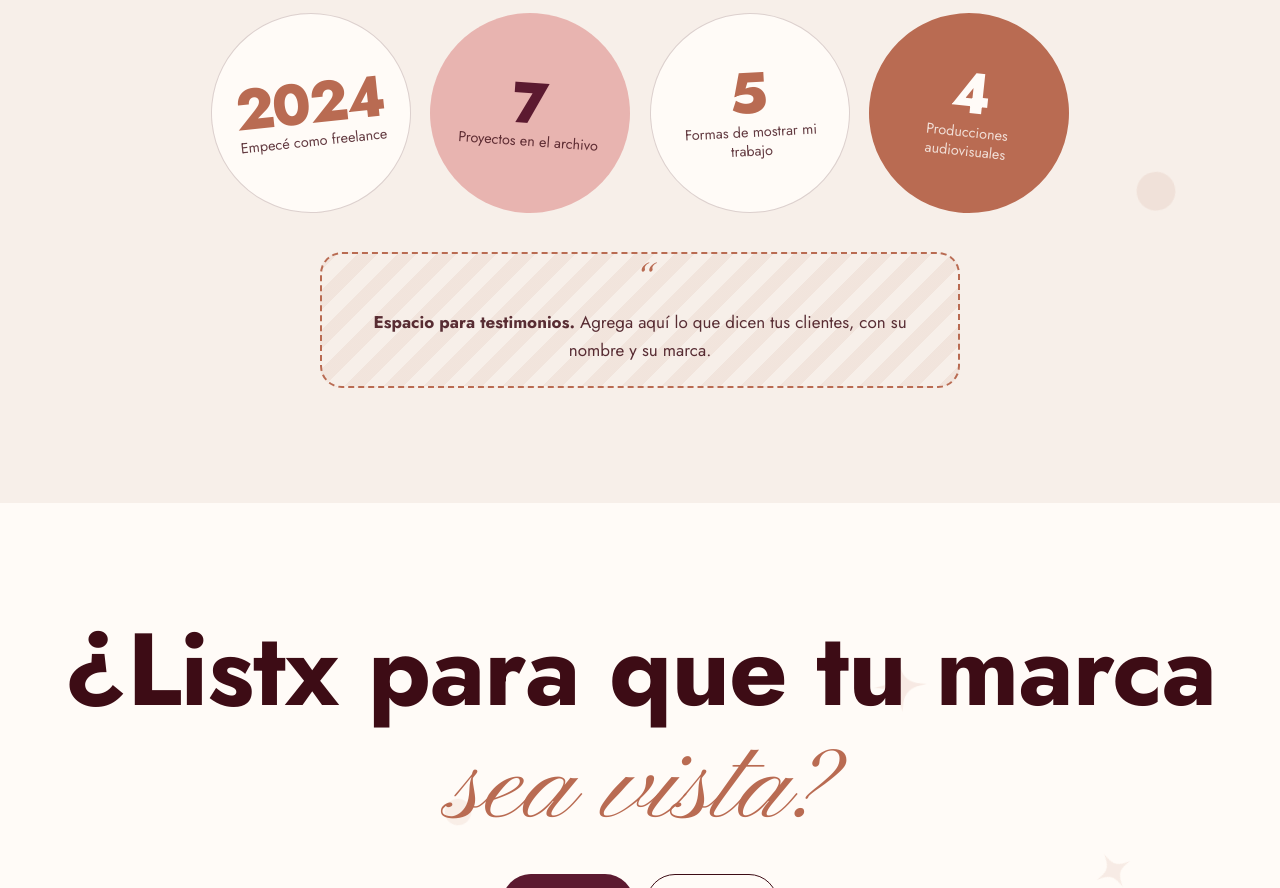
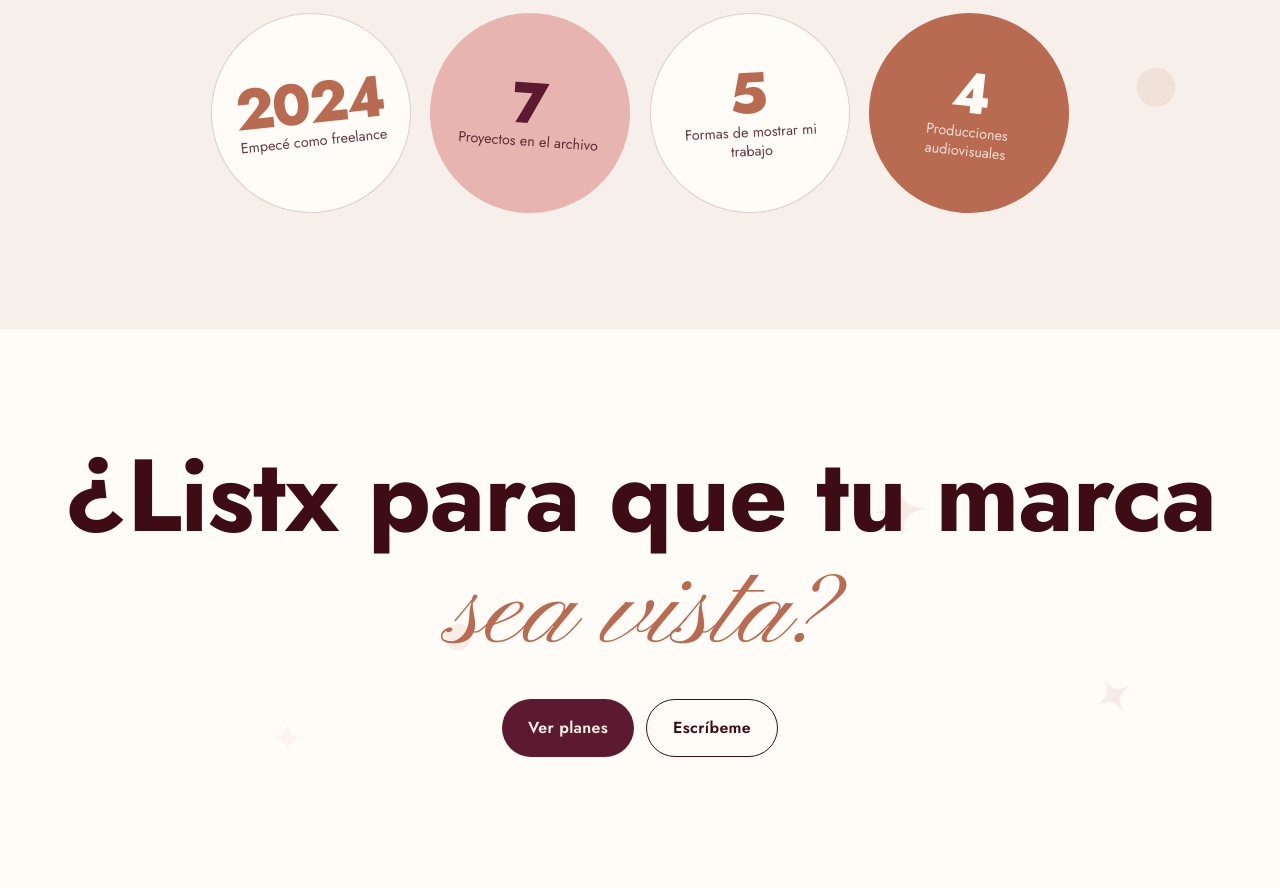
Before and after one commit to SofiMon9/Portafolio_web_trazo_sof_, a plain HTML site: page inicio.html in a window 1280 px wide. Shown: the part 1760-2648 px from the top of the page. Drawn offline with Linux system fonts and the light colour scheme.

Commit message:
Inicio: se elimina el espacio para testimonios
Co-Authored-By: Claude Opus 5.5 <noreply@anthropic.com>

```diff
--- a/css/inicio.css
+++ b/css/inicio.css
@@ -11,9 +11,6 @@
 .facts4 b{display:block;font-weight:800;font-size:clamp(2.4rem,5vw,3.6rem);line-height:1;color:var(--accent);font-variant-numeric:tabular-nums}
 .facts4 span{opacity:.8;font-size:.95rem}
 @media (max-width:800px){.why{grid-template-columns:1fr}}
-.quote-slot{margin-top:1rem;border-radius:22px;border:2px dashed var(--terra);padding:1.4rem;background:repeating-linear-gradient(-45deg,rgba(185,107,82,.08) 0 14px,transparent 14px 28px)}
-.quote-slot .script{font-size:3rem;color:var(--accent);line-height:.6}
-.quote-slot p{opacity:.85}
 
 .cta-plan{text-align:center}
 .cta-plan .st{font-size:clamp(2.8rem,8vw,6.6rem)}
@@ -44,7 +41,6 @@
 .facts4.round div:nth-child(4){background:var(--terra);color:var(--blanco);border:0}
 .facts4.round div:nth-child(4) b{color:var(--blanco)}
 .facts4.round span{font-size:.9rem;line-height:1.3}
-.center .quote-slot{max-width:640px;margin:2.4rem auto 0}
 
 @media (prefers-reduced-motion:reduce){.hero h1 .ch{transform:none}.hero{animation:none}}
 
--- a/inicio.html
+++ b/inicio.html
@@ -12,7 +12,7 @@
 <link rel="stylesheet" href="css/base.css?v=20261124b">
 <link rel="stylesheet" href="css/barra-menu.css?v=20261124b">
 <link rel="stylesheet" href="css/pie.css?v=20261124b">
-<link rel="stylesheet" href="css/inicio.css?v=20261113d">
+<link rel="stylesheet" href="css/inicio.css?v=20261124a">
 <!-- Antes de pintar: tema guardado y franjas de llegada desde otra página -->
 <script>
 (function(){var r=document.documentElement;try{var t=localStorage.getItem('sof-theme');if(t==='dark'||t==='light')r.dataset.theme=t;if(localStorage.getItem('sof-lang')==='en'){r.lang='en';r.classList.add('i18n');setTimeout(function(){r.classList.remove('i18n')},2500)}if(sessionStorage.getItem('sof-wipe')){r.classList.add('llegando');sessionStorage.removeItem('sof-wipe')}}catch(e){}})();
@@ -111,7 +111,7 @@
     </div>
   </section>
 
-  <!-- ============ 4. ¿POR QUÉ SOF? (stickers redondos + espacio para testimonios) ============ -->
+  <!-- ============ 4. ¿POR QUÉ SOF? (stickers redondos) ============ -->
   <section class="pad center paper">
     <div class="wrap">
       <h2 class="st">¿Por qué <span class="script">Sof?</span></h2>
@@ -122,8 +122,6 @@
         <div class="rv" style="--r:-3deg"><b>5</b><span>Formas de mostrar mi trabajo</span></div>
         <div class="rv" style="--r:6deg"><b>4</b><span>Producciones audiovisuales</span></div>
       </div>
-      <!-- Pendiente: testimonios de clientes -->
-      <div class="quote-slot"><span class="script">“</span><p><b>Espacio para testimonios.</b> Agrega aquí lo que dicen tus clientes, con su nombre y su marca.</p></div>
     </div>
   </section>
 
@@ -155,7 +153,7 @@
 <div class="wipe" aria-hidden="true"><span></span><span></span><span></span><span></span></div>
 <div class="toast" id="toast" role="status" aria-live="polite"></div>
 
-<script src="js/en.js?v=20261124h"></script>
+<script src="js/en.js?v=20261124i"></script>
 <script src="js/idioma.js?v=20261124b"></script>
 <script src="js/main.js?v=20261124b"></script>
 <script src="js/inicio.js?v=20261124b"></script>
--- a/js/en.js
+++ b/js/en.js
@@ -102,8 +102,6 @@ window.TRAZO_EN = {
   'Proyectos en el archivo': 'Projects in the archive',
   'Formas de mostrar mi trabajo': 'Ways to show my work',
   'Producciones audiovisuales': 'Audiovisual productions',
-  'Espacio para testimonios.': 'Space for testimonials.',
-  'Agrega aquí lo que dicen tus clientes, con su nombre y su marca.': 'Add what your clients say here, with their name and brand.',
   '¿Listx para que tu marca': 'Ready for your brand',
   'sea vista?': 'to be seen?',
   'Ver planes': 'See plans',
```
Also changed, not shown: direccion-arte.html (+1 -1 lines), marca.html (+1 -1 lines), planes.html (+1 -1 lines), proyecto.html (+1 -1 lines), proyectos.html (+1 -1 lines), redes.html (+1 -1 lines), sobre-mi.html (+1 -1 lines).
